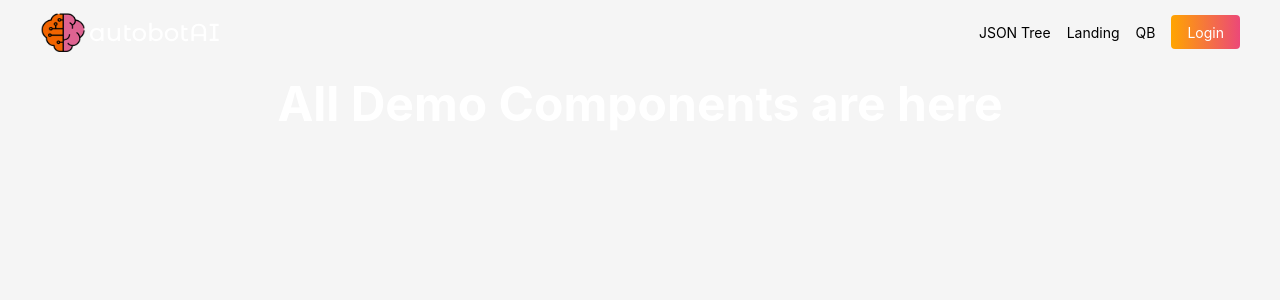
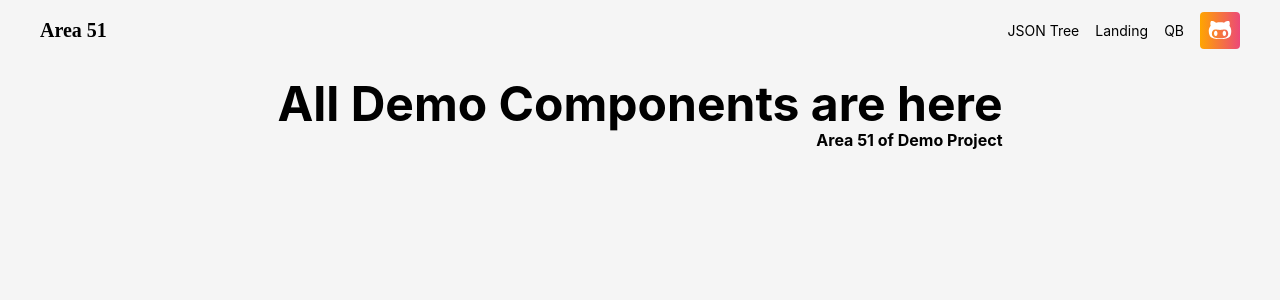
Before and after one commit to devvsakib/jsonpath, a React (Vite) app: page / in a window 1280 px wide. Shown: the top 300 px of the page. Built offline with nearby package versions, Linux system fonts and the light colour scheme.

Commit message:
site name changed

```diff
--- a/index.html
+++ b/index.html
@@ -3,7 +3,7 @@
   <head>
     <meta charset="UTF-8" />
     <meta name="viewport" content="width=device-width, initial-scale=1.0" />
-    <title>JSONPath</title>
+    <title>Demo Project Area</title>
   </head>
   <body>
     <div id="root"></div>
--- a/src/component/MainNavigation.jsx
+++ b/src/component/MainNavigation.jsx
@@ -1,6 +1,7 @@
 import { Dropdown } from "antd";
 import { useState } from "react";
 import { useEffect } from "react";
+import { FaGithub, FaGithubAlt } from "react-icons/fa6";
 import { Link, useLocation, useParams } from "react-router-dom";
 
 const MainNavigation = () => {
@@ -30,7 +31,10 @@ const MainNavigation = () => {
         <header className={`top-0 left-0 flex justify-between items-center py-3 px-5 md:px-10 fixed w-full ${isLandingPage && "bg-darkBg"}`}>
             <div>
                 <Link to="/">
-                    <img src="/images/landing/logo_for_dark.svg" className="w-1/2" />
+                   {isLandingPage ? <img src="/images/landing/logo_for_dark.svg" className="w-1/2" />
+                    :
+                    <p className="font-bold text-xl font-[cursive]">Area 51</p>
+                }
                 </Link>
             </div>
             <div className="flex items-center  gap-4">
@@ -46,7 +50,7 @@ const MainNavigation = () => {
                         </Link>
                     );
                 })}
-                <a href={"#"} legacyBehavior>
+                <Link to={"https://github.com/devvsakib/"} legacyBehavior  target="_blank">
                     <button
                         onClick={toggleNav}
                         style={{
@@ -54,13 +58,13 @@ const MainNavigation = () => {
                             cursor: "pointer",
                             background: 'linear-gradient(to right, orange, rgb(236 72 120))',
                             color: "white",
-                            padding: "0.4rem 1rem",
+                            padding: "0.4rem .5rem",
                         }}
                         className="rounded"
                     >
-                        Login
+                        <FaGithubAlt className="text-2xl"/>
                     </button>
-                </a>
+                </Link>
             </div>
         </header>
     );
--- a/src/pages/Home.jsx
+++ b/src/pages/Home.jsx
@@ -1,7 +1,10 @@
 const Home = () => {
-    return <main className="min-h-screen grid place-content-center text-white w-full">
-        <div className="min-h-dvh  text-5xl p-20 font-bold">
+    return <main className="min-h-screen grid place-content-center w-full">
+        <div className="min-h-dvh  text-5xl p-20 font-bold text-darkBg">
             All Demo Components are here
+            <p className="text-base text-right">
+                Area 51 of Demo Project
+            </p>
         </div>
     </main>;
 };
```
